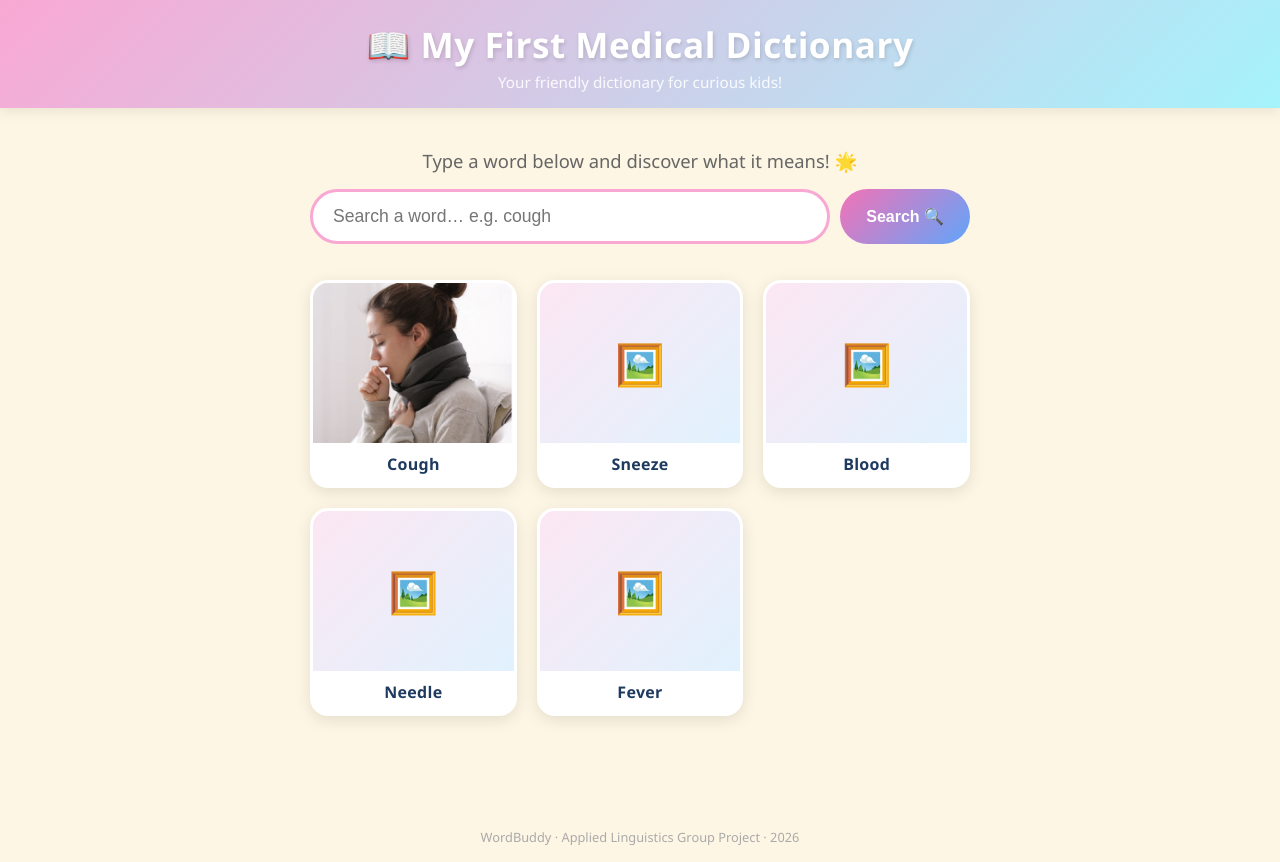
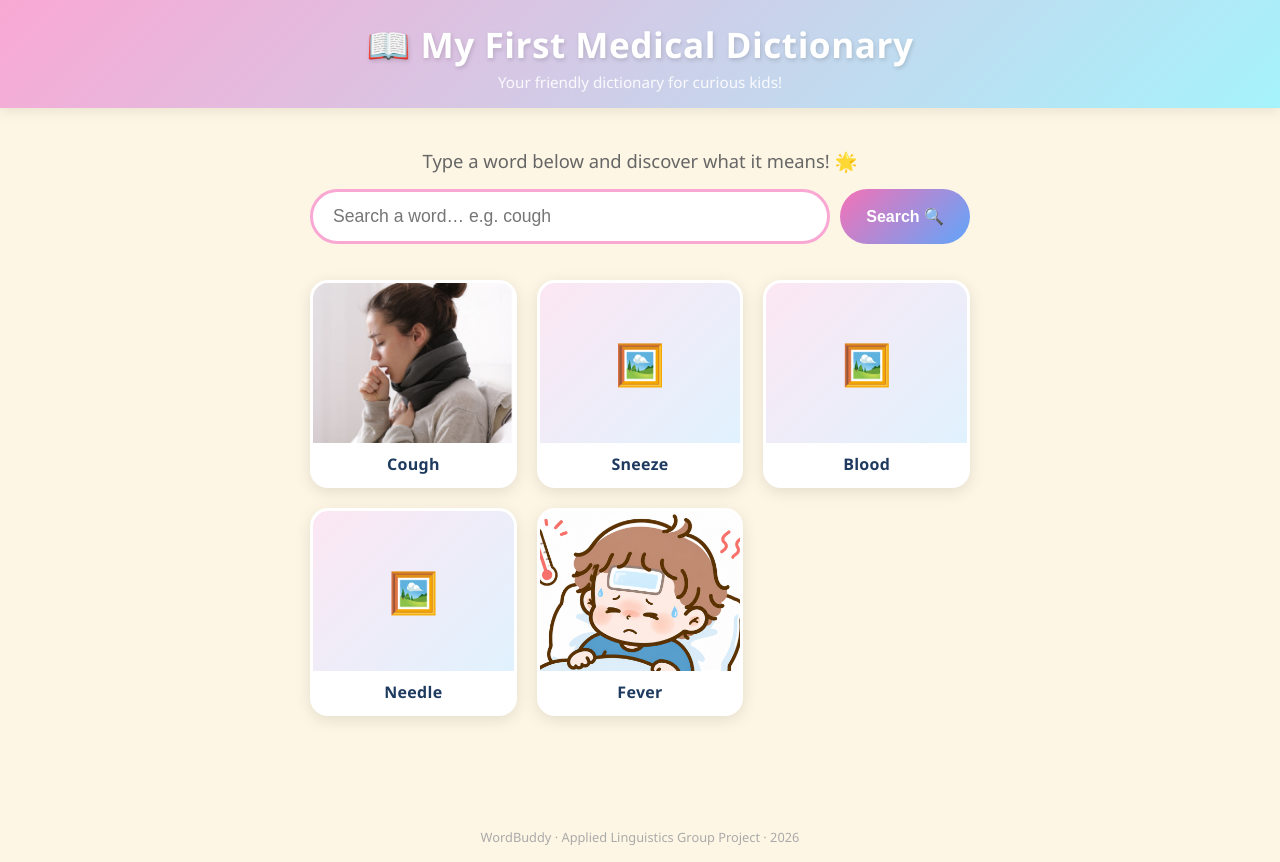
Before and after one commit to songcunye-boop/My-First-medical-dictionary, a plain HTML site: page index.html in a window 1280 px wide. Drawn offline with Linux system fonts and the light colour scheme.

Commit message:
Add files via upload

```diff
--- a/index.html
+++ b/index.html
@@ -446,14 +446,15 @@
         word:          "Sneeze",
         label:         "noun",
         plural:        "sneezes",
-        pronunciation: "snēz",
-        definition:    "To suddenly push air out of your nose and mouth with a loud sound, usually because something is irritating your nose.",
+        pronunciation: "",
+        definition:    "A sudden, strong burst of air and tiny drops of water that comes out of your nose and mouth.",
         examples: [
-          "She began to sneeze when the cat came into the room.",
-          "Cover your mouth when you sneeze!",
+          "Cover your mouth when you sneeze.",
+          "She let out a loud sneeze that startled the cat.",
+          "The cold air made him sneeze.",
         ],
-        synonyms:  ["achoo"],
-        antonyms:  [],
+        synonyms:  [],
+        antonyms:  ["Not sick", "Acting normal"],
         imagePlaceholder: "A person sneezing",
         imageSrc:  "", // TODO: add image file name e.g. "sneeze.jpg"
         audioSrc:  "", // TODO: add audio file name e.g. "sneeze.m4a"
@@ -503,16 +504,17 @@
         word:          "Fever",
         label:         "noun",
         plural:        "fevers",
-        pronunciation: "ˈfēvər",
-        definition:    "A body temperature that is higher than normal, usually a sign that your body is fighting an infection.",
+        pronunciation: "ˈfiː.vər (FEE-ver)",
+        definition:    "A temporary rise in body temperature above normal average body temperature, often caused from weakened immune system.",
         examples: [
-          "She had a high fever and had to stay in bed.",
-          "The doctor said his fever would go down after some rest.",
+          "The student stayed home from school because she had a high fever.",
+          "If you are experiencing a high fever, please visit a local hospital.",
+          "Patients were treated for fevers caused by the flu.",
         ],
-        synonyms:  ["temperature", "high temperature"],
-        antonyms:  [],
-        imagePlaceholder: "An illustration of a person with a fever",
-        imageSrc:  "", // TODO: add image file name e.g. "fever.jpg"
+        synonyms:  ["Sickness"],
+        antonyms:  ["Healthy", "Normal body temperature"],
+        imagePlaceholder: "An illustration of a child with a fever",
+        imageSrc:  "fever.jpg",
         audioSrc:  "", // TODO: add audio file name e.g. "fever.m4a"
       },
 
```
Also changed, not shown: fever.jpg (added).
